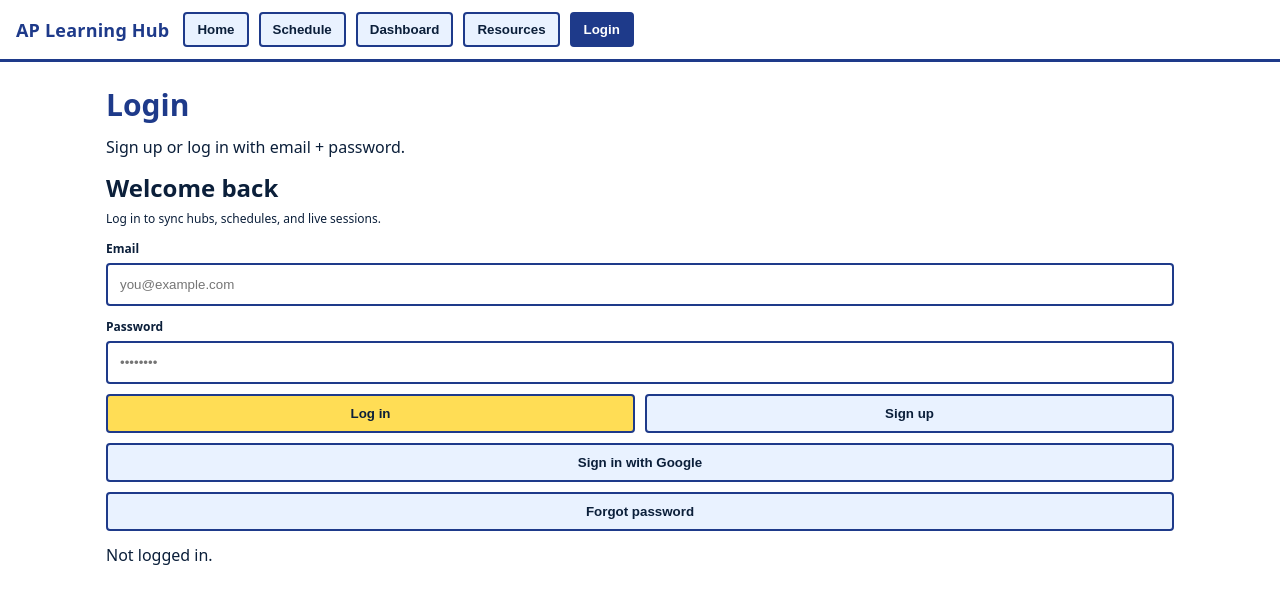
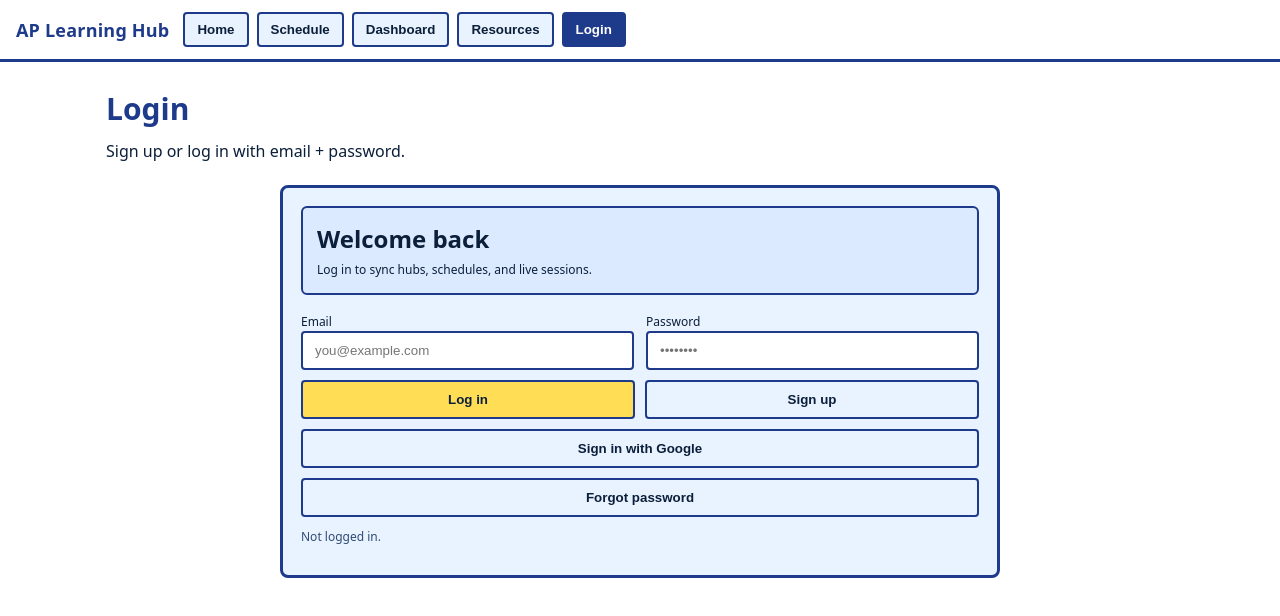
Before and after one commit to EHanson2008/FBLA-WEB, a plain HTML site: page index.html in a window 1280 px wide. Both pictures are taken after a click on the button "Login". Drawn offline with Linux system fonts and the light colour scheme; no server answers.

Commit message:
Refactor CSS styles for consistency and layout

```diff
--- a/style.css
+++ b/style.css
@@ -1,24 +1,19 @@
+/* ===================== style.css ===================== */
 :root{
-  /* PAGE */
   --bg:#ffffff;
 
-  /* BOXES */
   --card:#e9f2ff;
   --soft:#dbeaff;
 
-  /* TEXT */
   --text:#0b1f3a;
   --muted:#2f4b73;
 
-  /* STRUCTURE */
   --border:#1e3a8a;
   --shadow:none;
 
-  /* ACCENTS */
   --accent:#1e3a8a;
   --accent2:#ffdd55;
 
-  /* STATES */
   --danger:#b00020;
 }
 
@@ -52,7 +47,7 @@ body{
   color:var(--accent);
 }
 
-.nav{ display:flex; gap:10px; flex-wrap:wrap; }
+.nav{ display:flex; gap:8px; flex-wrap:wrap; }
 .spacer{ flex:1; }
 
 /* ===== NAV TABS ===== */
@@ -65,21 +60,15 @@ body{
   font-weight:700;
   color:var(--text);
 }
-
 .tab:hover{ background:var(--accent2); }
-
-.tab[aria-current="page"]{
-  background:var(--accent);
-  color:#ffffff;
-}
+.tab[aria-current="page"]{ background:var(--accent); color:#ffffff; }
 
 /* ===== MAIN ===== */
 main{
   max-width:1100px;
   margin:0 auto;
-  padding:22px 16px 40px;
+  padding:26px 16px 56px;
 }
-
 main section{ display:none; }
 
 h1{
@@ -95,12 +84,20 @@ p{
 }
 
 /* ===== GRID ===== */
-.grid{ display:grid; gap:14px; }
+.grid{ display:grid; gap:16px; }
+
+.grid.cols-2{ grid-template-columns: 1fr; }
+.grid.cols-3{ grid-template-columns: 1fr; }
 
 @media (min-width:900px){
   .grid.cols-2{ grid-template-columns:1.2fr .8fr; }
-  .grid.cols-3{ grid-template-columns:repeat(3,1fr); }
-  .grid.cols-4{ grid-template-columns:repeat(4,1fr); }
+  .grid.cols-3{ grid-template-columns:repeat(3, minmax(240px, 1fr)); }
+}
+@media (max-width:980px){
+  .grid.cols-3{ grid-template-columns:repeat(2, minmax(240px, 1fr)); }
+}
+@media (max-width:620px){
+  .grid.cols-3{ grid-template-columns:1fr; }
 }
 
 /* ===== CARDS ===== */
@@ -110,7 +107,6 @@ p{
   border-radius:6px;
   padding:16px;
 }
-
 .card h2{
   margin:0 0 10px;
   font-size:18px;
@@ -134,7 +130,6 @@ input, select, textarea{
   background:#ffffff;
   color:var(--text);
 }
-
 input:focus, select:focus, textarea:focus{
   box-shadow:0 0 0 3px rgba(255,221,85,.7);
 }
@@ -145,19 +140,11 @@ input:focus, select:focus, textarea:focus{
   padding:10px 12px;
   font-weight:800;
   cursor:pointer;
-}
-
-.btn.primary{
-  background:var(--accent2);
-  color:var(--text);
   border:2px solid var(--accent);
 }
-
-.btn.ghost{
-  background:var(--card);
-  border:2px solid var(--accent);
-  color:var(--text);
-}
+.btn.primary{ background:var(--accent2); color:var(--text); }
+.btn.ghost{ background:var(--card); color:var(--text); }
+.btn.danger{ background:var(--danger); border-color:var(--danger); color:#fff; }
 
 /* ===== LISTS ===== */
 .list{
@@ -176,7 +163,6 @@ input:focus, select:focus, textarea:focus{
   border:2px solid var(--accent);
   border-radius:6px;
 }
-
 .item strong{ color:var(--accent); }
 .item .meta{ font-size:13px; color:var(--text); }
 
@@ -188,12 +174,7 @@ input:focus, select:focus, textarea:focus{
   border-radius:4px;
   overflow:hidden;
 }
-
-.progress > div{
-  height:100%;
-  width:0%;
-  background:var(--accent2);
-}
+.progress > div{ height:100%; width:0%; background:var(--accent2); }
 
 /* ===== SMALL TEXT ===== */
 .small{ font-size:12px; color:var(--text); }
@@ -207,22 +188,17 @@ input:focus, select:focus, textarea:focus{
 
 /* ===== HERO ===== */
 .hero{
-  padding:18px;
+  padding:22px;
   background:var(--soft);
   border:3px solid var(--accent);
   border-radius:6px;
 }
-
 .hero h1{
   font-size:34px;
-  margin-bottom:8px;
+  margin:0 0 8px;
   color:var(--accent);
 }
-
-.hero p{
-  max-width:65ch;
-  color:var(--text);
-}
+.hero p{ max-width:70ch; }
 
 /* ===== PILLS ===== */
 .pill{
@@ -238,66 +214,32 @@ input:focus, select:focus, textarea:focus{
   font-size:12px;
 }
 
-/* ===== LOGIN (bigger, square, matches theme) ===== */
-#login .login-wrap{
-  max-width:520px;
-  margin-top:12px;
+/* ===== LOGIN (prettier, square, larger) ===== */
+.loginWrap{
+  display:flex;
+  justify-content:center;
+  padding-top:10px;
 }
-
-#login .login-box{
+.loginCard{
+  width:min(720px, 96vw);
   background:var(--card);
+  border:3px solid var(--accent);
+  border-radius:8px;
+  padding:18px;
+}
+.loginHeader{
+  background:var(--soft);
   border:2px solid var(--accent);
   border-radius:6px;
-  padding:18px;
+  padding:14px;
+  margin-bottom:14px;
 }
-
-#login .login-title{
-  display:flex;
-  align-items:center;
-  justify-content:space-between;
-  gap:10px;
-  margin-bottom:8px;
+.loginGrid{
+  display:grid;
+  grid-template-columns: 1fr;
+  gap:12px;
 }
-
-#login .login-title h2{
-  margin:0;
-  font-size:18px;
-  color:var(--accent);
+@media (min-width:800px){
+  .loginGrid{ grid-template-columns: 1fr 1fr; }
 }
-
-#login label{
-  display:block;
-  margin-top:12px;
-  font-size:12px;
-  font-weight:700;
-  color:var(--text);
-}
-
-#login input{
-  margin-top:6px;
-  width:100%;
-  padding:12px 12px;
-  border-radius:4px;
-  border:2px solid var(--accent);
-  background:#fff;
-  color:var(--text);
-}
-
-#login .login-actions{
-  display:grid;
-  grid-template-columns: 1fr 1fr;
-  gap:10px;
-  margin-top:12px;
-}
-
-#login .login-wide{
-  margin-top:10px;
-  width:100%;
-}
-
-#login .login-meta{
-  margin-top:10px;
-  font-size:12px;
-  color:var(--muted);
-  line-height:1.4;
-}
+.tiny{ margin-top:10px; font-size:12px; color:var(--muted); line-height:1.35; }
```
